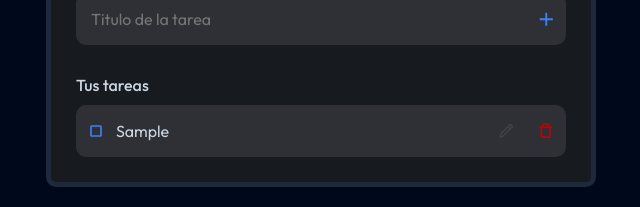
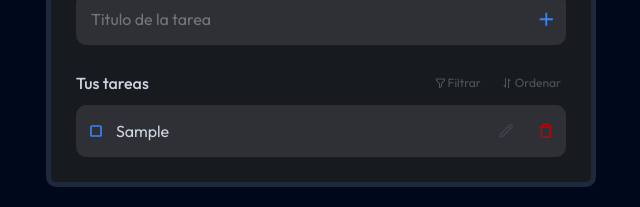
Before and after one commit to Castamor/listado-tareas-ts, a React (Vite) app: page / in a window 1280 px wide. Both pictures are taken after typing "Sample" into the empty fields and a click on the button "Agregar Tarea". Shown: the part 202-409 px from the top of the page, without its empty margins (319-959 px from the left). Built offline with nearby package versions, Linux system fonts and the light colour scheme.

Commit message:
mejorar-archivo-css

```diff
--- a/src/components/Formulario.tsx
+++ b/src/components/Formulario.tsx
@@ -1,8 +1,8 @@
 import React, { type FormEvent, useState, type KeyboardEvent } from 'react'
-import { BiPlus, BiCheck } from 'react-icons/bi'
+import { BiPlus, BiCheck, BiInfoCircle } from 'react-icons/bi'
 import { useStorage } from '../store'
 import { type Tarea } from '../types'
-import { ajustarTextArea, generarId } from '../helpers'
+import { generarId } from '../helpers'
 import { VACIO } from '../constants'
 
 const Formulario = () => {
@@ -28,24 +28,22 @@ const Formulario = () => {
         }
 
         if (editando) {
-            editarTarea(idTareaEditar, contenidoInput)
+            editarTarea(idTareaEditar, contenidoInput.trim())
             setIdTareaEditar('')
             setEditando(false)
             setContenidoInput(VACIO)
-            ajustarTextArea(VACIO)
             return
         }
 
         const nuevaTarea: Tarea = {
             id: generarId(),
-            contenido: contenidoInput,
+            contenido: contenidoInput.trim(),
             completado: false,
             creado: Date.now()
         }
 
         agregarTarea(nuevaTarea)
         setContenidoInput(VACIO)
-        ajustarTextArea(VACIO)
     }
 
     const handleChange = (e: React.ChangeEvent<HTMLTextAreaElement>) => {
@@ -54,7 +52,6 @@ const Formulario = () => {
         const txtInput = e.target.value
 
         setContenidoInput(txtInput)
-        ajustarTextArea(txtInput)
     }
 
     const handleKeyDown = (e: KeyboardEvent<HTMLTextAreaElement>) => {
@@ -68,13 +65,13 @@ const Formulario = () => {
 
     return (
         <form onSubmit={handleSubmit}>
-            <label htmlFor="titulo" className='label-input negrita'>
+            <label htmlFor="titulo" className='subtitulo'>
                 {editando ? 'Cambiar contenido de la tarea...' : '¿Qué tareas tienes hoy?'}
             </label>
             <div className="plantilla input">
                 <textarea
                     id="titulo"
-                    className="fondo-tarea noSeleccionar bordeOverflow inputFormulario"
+                    className="tarea"
                     placeholder="Titulo de la tarea"
                     onChange={handleChange}
                     onKeyDown={handleKeyDown}
--- a/src/components/Tarea.tsx
+++ b/src/components/Tarea.tsx
@@ -2,11 +2,8 @@ import { useEffect, useState } from 'react'
 import { BiCheckbox, BiCheck, BiTrashAlt, BiPencil } from 'react-icons/bi'
 import { type Tarea as TareaType } from '../types'
 import { useStorage } from '../store'
-import { ajustarTextArea } from '../helpers'
 
-type Props = TareaType
-
-const Tarea = ({ id, contenido, completado }: Props) => {
+const Tarea = ({ id, contenido, completado }: TareaType) => {
     const [tareaCompletada, setTareaCompletada] = useState(completado)
 
     const completarTarea = useStorage(state => state.completarTarea)
@@ -20,37 +17,39 @@ const Tarea = ({ id, contenido, completado }: Props) => {
     }, [tareaCompletada])
 
     // Formatear texto de las tareas
-    const parrafo = document.querySelector(`#${id}`)
-    if (parrafo !== null) { parrafo.innerHTML = contenido.replace(/\n/g, '<br>') }
+    useEffect(() => {
+        const parrafo = document.querySelector(`#${id}`)
+        if (parrafo !== null) { parrafo.innerHTML = contenido.replace(/\n/g, '<br>').trim() }
+    }, [contenido])
 
     const handleEditar = () => {
         setEditando(true)
         setIdTareaEditar(id)
-        setContenidoInput(contenido)
-        ajustarTextArea(contenido)
+        setContenidoInput(contenido.trim())
+        document.querySelector('textarea')?.focus()
     }
 
     return (
         <li className='plantilla'>
             <button
                 type='button'
-                className='boton check apuntar'
+                className='boton check'
                 title='Completar Tarea'
                 onClick={() => { setTareaCompletada(!tareaCompletada) }}
             > {tareaCompletada ? <BiCheck/> : <BiCheckbox/> } </button>
 
-            <p id={id} className={`fondo-tarea titulo ${tareaCompletada ? 'subdrayado' : ''}`}></p>
+            <p id={id} className={`tarea titulo ${tareaCompletada ? 'subdrayado' : ''}`}></p>
 
             <button
                 type="button"
-                className='boton editar apuntar'
+                className='boton editar'
                 title='Editar tarea'
                 onClick={handleEditar}
             > <BiPencil/> </button>
 
             <button
                 type='button'
-                className='boton basura apuntar hover'
+                className='boton basura hover'
                 title='Eliminar Tarea'
                 onClick={() => { eliminarTarea(id) }}
             > <BiTrashAlt/> </button>
--- a/src/components/Tareas.tsx
+++ b/src/components/Tareas.tsx
@@ -1,16 +1,28 @@
 import { useStorage } from '../store'
 import Tarea from './Tarea'
+import { BiFilterAlt, BiSort } from 'react-icons/bi'
 
 const Tareas = () => {
     const tareas = useStorage(state => state.tareas)
 
     return (
-        <>
-            <div className='parteAbajo-contenedor'>
-                <p className='parteAbajo-titulo negrita'>Tus tareas</p>
-            </div>
+        <section className='contenido'>
+            <header>
+                <p className='subtitulo'>Tus tareas</p>
 
-            <ul className="parteAbajo-contenido">
+                <div className='botones'>
+                    <button className='btn'>
+                        <span><BiFilterAlt/></span>
+                        Filtrar
+                    </button>
+                    <button className='btn'>
+                        <span><BiSort/></span>
+                        Ordenar
+                    </button>
+                </div>
+            </header>
+
+            <ul>
                 {tareas.map(tarea => (
                     <Tarea
                         key={tarea.id}
@@ -18,7 +30,7 @@ const Tareas = () => {
                     />
                 ))}
             </ul>
-        </>
+        </section>
     )
 }
 
--- a/src/helpers/index.ts
+++ b/src/helpers/index.ts
@@ -1,11 +1 @@
 export const generarId = () => Math.random().toString(36).substring(2) + Date.now().toString(36)
-
-export const ajustarTextArea = (contenido: string) => {
-    const textarea = document.querySelector('textarea')
-    if (textarea !== null) {
-        textarea.value = contenido
-        textarea.textContent = contenido
-        textarea.style.height = 'auto'
-        textarea.style.height = textarea.scrollHeight + 'px'
-    }
-}
--- a/src/index.css
+++ b/src/index.css
@@ -1,14 +1,16 @@
 /* == Plantilla CSS == */
 :root {
+    --fuente: 'Outfit', sans-serif;
     --primario: #3b82f6;
-    --fondo: #00081b;
     --texto: #cbd5e1;
-    --cartaFondo: #171a1f;
-    --cartaBorde: #1e293b;
-    --tareaFondo: #2e3035;
-    --tareaFondoOscuro: #24262d;
+    --textoSecundario: #515457;
+    --fondoPagina: #00081b;
+
+    --fondoCarta: #171a1f;
+    --bordeCarta: #1e293b;
+    --fondoTarea: #2e3035;
+    --fondoTareaHover: #24262d;
     --rojo: #c50000;
-    --fuente: 'Outfit', sans-serif;
     color-scheme: dark;
 }
 
@@ -27,18 +29,18 @@ html {
 body {
     color: var(--texto);
     font-size: 1.6rem;
-    background-color: var(--fondo);
+    background-color: var(--fondoPagina);
     font-family: var(--fuente);
     color-scheme: dark;
 }
 
 body.light {
     --texto: #141414;
-    --fondo: #dce8ff;
-    --cartaFondo: #f1f7ff;
-    --cartaBorde: #bdd6ff;
-    --tareaFondo: #e6edff;
-    --tareaFondoOscuro: #c7d7ff;
+    --fondoPagina: #dce8ff;
+    --fondoCarta: #f1f7ff;
+    --bordeCarta: #bdd6ff;
+    --fondoTarea: #e6edff;
+    --fondoTareaHover: #c7d7ff;
     color-scheme: light;
 }
 
@@ -49,6 +51,20 @@ button, input {
 
 input[type='checkbox'] {display: none;}
 
+.tema {
+    position: absolute;
+    font-size: 2rem;
+    top: 0;
+    right: 0;
+    padding: .3rem;
+    border-radius: 25%;
+    color: var(--primario);
+    background-color: var(--bordeCarta);
+
+    display: grid;
+    place-items: center;
+}
+
 .contenedor {
     width: min(95%, 55rem);
     margin: 0 auto;
@@ -58,14 +74,14 @@ input[type='checkbox'] {display: none;}
     margin: 5rem 0;
     padding: 2.5rem;
 
-    border: .5rem solid var(--cartaBorde);
-    background-color: var(--cartaFondo);
+    border: .5rem solid var(--bordeCarta);
+    background-color: var(--fondoCarta);
     border-radius: 1rem;
 }
 
 .plantilla {
     display: flex;
-    background-color: var(--tareaFondo);
+    background-color: var(--fondoTarea);
     border-radius: 1rem;
     overflow: hidden;
 }
@@ -93,35 +109,9 @@ input[type='checkbox'] {display: none;}
     font-weight: 700;
 }
 
-.tema {
-    position: absolute;
-    font-size: 2rem;
-    top: 0;
-    right: 0;
-    padding: .3rem;
-    border-radius: 25%;
-    color: var(--primario);
-    background-color: var(--cartaBorde);
-
-    display: grid;
-    place-items: center;
-}
-
-.fondo-tarea {
-    font-size: 1.6rem;
-    width: 100%;
-    padding: 1.6rem 0;
-    background-color: transparent;
-}
-
-.boton {
-    min-width: 4rem;
-    color: var(--primario);
-    background-color: transparent;
-    outline: none;
-
-    display: grid;
-    place-items: center;
+/* ================ Formulario */
+.subtitulo {
+    font-weight: 500;
 }
 
 .input {
@@ -131,6 +121,7 @@ input[type='checkbox'] {display: none;}
 
 .input textarea {
     padding-left: 1.5rem;
+    border-radius: 1rem;
 
     height: auto;
     resize: none;
@@ -143,6 +134,28 @@ input[type='checkbox'] {display: none;}
 
 .input textarea::placeholder {
     font-family: var(--fuente);
+}
+
+.tarea {
+    font-size: 1.6rem;
+    width: 100%;
+    padding: 1.6rem 0;
+    background-color: transparent;
+}
+
+/* =========================== */
+
+
+/* ============ Iconos botones */
+.boton {
+    min-width: 4rem;
+    color: var(--primario);
+    background-color: transparent;
+    outline: none;
+    cursor: pointer;
+
+    display: grid;
+    place-items: center;
 }
 
 .plus {
@@ -179,64 +192,66 @@ input[type='checkbox'] {display: none;}
     font-size: 1.80rem;
 }
 
-.parteAbajo-contenedor {
-    position: relative;
+/* ========================== */
+
+.contenido {
+    margin-top: 2.5rem;
+    display: flex;
+    flex-direction: column;
+    flex-wrap: nowrap;
+    gap: 1rem;
 }
 
-.parteAbajo-titulo {
-    margin: 3rem 0 1rem;
+.contenido header {
+    position: relative;
+    display: flex;
+    justify-content: space-between;
 }
 
-.parteAbajo-contenido {
+.contenido header p {
+    display: grid;
+    place-items: center;
+}
+
+.contenido ul {
     display: flex;
     flex-direction: column;
     gap: 1rem;
 }
 
-.titulo {
-    width: 100%;
+.botones {
+    display: flex;
+    gap: 1rem;
+}
+
+.btn {
+    cursor: pointer;
+    font-size: 1.2rem;
+    padding: .5rem;
+    background-color: transparent;
+    border-radius: .5rem;
+    display: flex;
+    flex-wrap: nowrap;
+    align-items: center;
+    gap: .2rem;
+    color: var(--textoSecundario);
+}
+
+.btn span {
+    display: flex;
+}
+
+.btn:hover {
+    color: var(--primario);
+    background-color: var(--bordeCarta);
 }
 
 .subdrayado {
     text-decoration: line-through;
 }
 
-.negrita {
-    font-weight: 500;
-}
-
 @media (hover: hover) {
-
-    .tema {
-        cursor: pointer;
-    }
-
-    .apuntar {
-        cursor: pointer;
-    }
-
-    .agarrar {
-        cursor: grab;
-    }
-
-    .parteAbajo-boton {
-        cursor: pointer;
-    }
-
     .hover:hover {
-        background-color: var(--tareaFondoOscuro);
+        background-color: var(--fondoTareaHover);
     }
 }
-
-.opacidad {
-    opacity: .5;
-}
-
-.noSeleccionar {
-    user-select: none;
-}
-
-.bordeOverflow {
-    border-top-left-radius: 1rem;
-    border-bottom-left-radius: 1rem;
-}
--- a/src/store/index.ts
+++ b/src/store/index.ts
@@ -27,7 +27,17 @@ export const useStorage = create<StorageTipos>()(persist(
             set((state) => ({ esTemaOscuro: !state.esTemaOscuro }))
         },
         contenidoInput: '',
-        setContenidoInput: (nuevoContenido) => { set({ contenidoInput: nuevoContenido }) },
+        setContenidoInput: (nuevoContenido) => {
+            const textarea = document.querySelector('textarea')
+            if (textarea !== null) {
+                textarea.value = nuevoContenido
+                textarea.textContent = nuevoContenido
+                textarea.style.height = 'auto'
+                textarea.style.height = textarea.scrollHeight + 'px'
+            }
+
+            set({ contenidoInput: nuevoContenido })
+        },
         editando: false,
         setEditando: (valor) => { set({ editando: valor }) },
         idTareaEditar: '',
```
